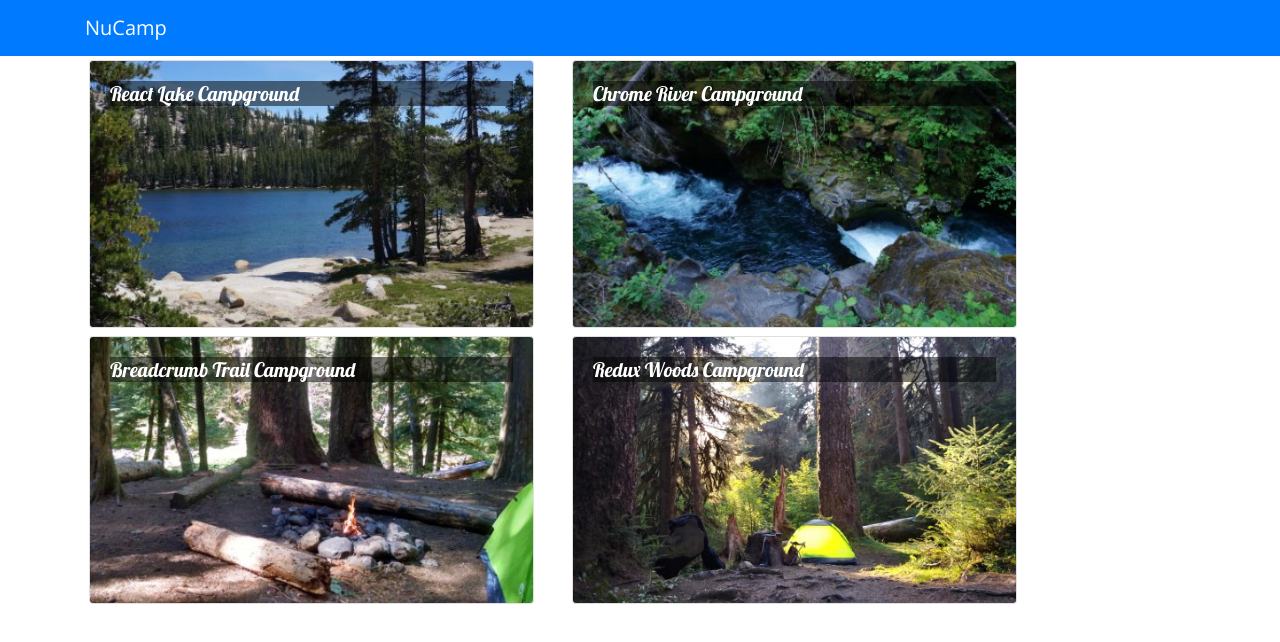
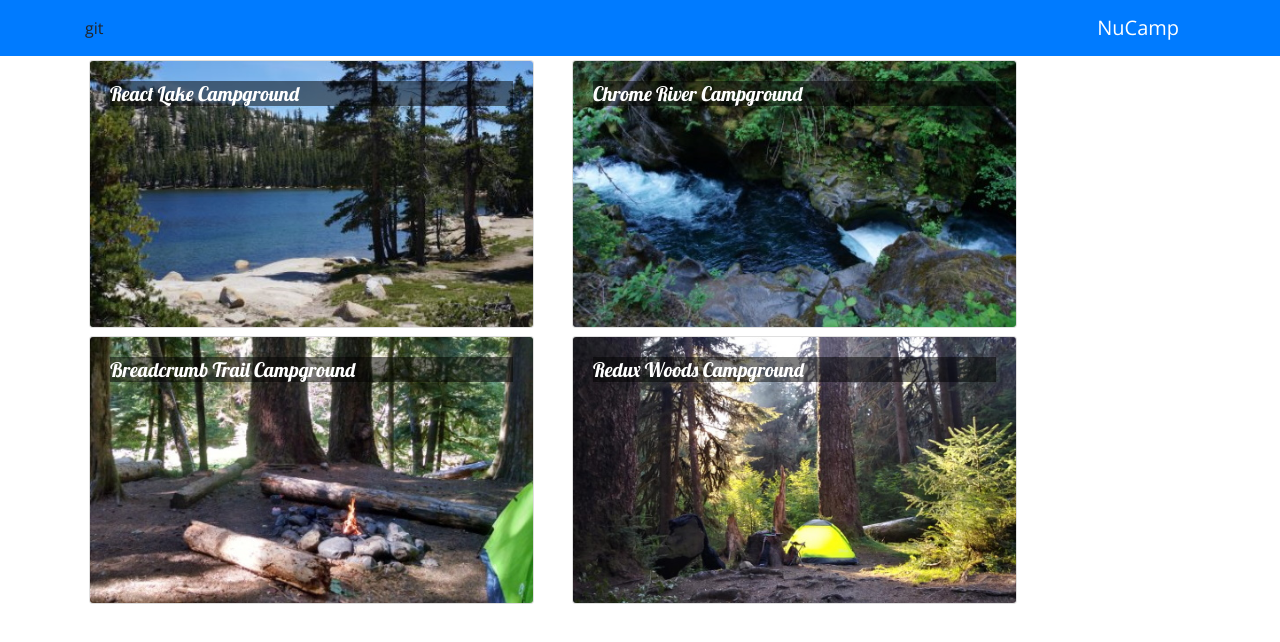
Before and after one commit to Brandy41/React-Project, a React (Create React App) app: page / in a window 1280 px wide. Shown: the top 642 px of the page. Built offline with nearby package versions, Linux system fonts and the light colour scheme.

Commit message:
MainComponent

```diff
--- a/src/components/MainComponent.js
+++ b/src/components/MainComponent.js
@@ -21,7 +21,7 @@ class Main extends Component {
         return (
             <div>
                 <Navbar dark color="primary">
-                    <div className="container">
+                    <div className="container">git
                         <NavbarBrand href="/">NuCamp</NavbarBrand>
                     </div>
                 </Navbar>
```
